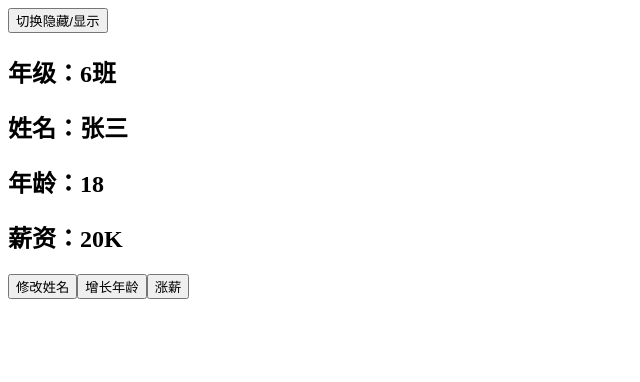
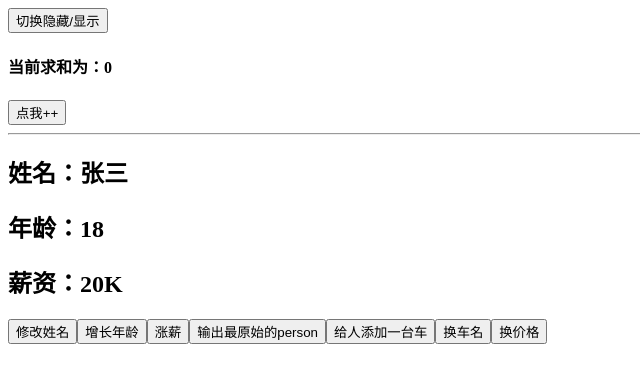
Before and after one commit to Carefree-happy/vue-project, a Vue app: page / in a window 1280 px wide. Shown: the top 382 px of the page, without its empty margins (0-640 px from the left). Built offline with nearby package versions, Linux system fonts and the light colour scheme.

Commit message:
feat:toRaw与markRaw

```diff
--- a/src/components/Demo.vue
+++ b/src/components/Demo.vue
@@ -1,24 +1,27 @@
 <template>
-	<h4>{{person}}</h4>
-	<h2 @click="city+=',,,'">年级：{{school.class}}</h2>
+	<h4>当前求和为：{{sum}}</h4>
+	<button @click="sum++">点我++</button>
+	<hr>
 	<h2>姓名：{{name}}</h2>
 	<h2>年龄：{{age}}</h2>
 	<h2>薪资：{{job.j1.salary}}K</h2>
+	<h3 v-show="person.car">座驾信息：{{person.car}}</h3>
 	<button @click="name+='~'">修改姓名</button>
 	<button @click="age++">增长年龄</button>
 	<button @click="job.j1.salary++">涨薪</button>
+	<button @click="showRawPerson">输出最原始的person</button>
+	<button @click="addCar">给人添加一台车</button>
+	<button @click="person.car.name+='!'">换车名</button>
+	<button @click="changePrice">换价格</button>
 </template>
 
 <script>
-	import {ref,reactive, shallowReadonly,} from 'vue'
+	import {ref,reactive,toRefs,toRaw,markRaw} from 'vue'
 	export default {
 		name: 'DemoInfo',
 		setup(){
-			let city = ref('上饶');
-			let school = reactive({
-				class: '6班'
-			})
 			//数据
+			let sum = ref(0)
 			let person = reactive({
 				name:'张三',
 				age:18,
@@ -28,13 +31,31 @@
 					}
 				}
 			})
-			person = shallowReadonly(person)
+
+			function showRawPerson(){
+				const p = toRaw(person)
+				p.age++
+				console.log(p)
+			}
+
+			function addCar(){
+				let car = {name:'奔驰',price:40}
+				person.car = markRaw(car)
+			}
+
+			function changePrice(){
+				person.car.price++
+				console.log(person.car.price)
+			}
 
 			//返回一个对象（常用）
 			return {
-				city,
-				school,
-				...person,
+				sum,
+				person,
+				...toRefs(person),
+				showRawPerson,
+				addCar,
+				changePrice
 			}
 		}
 	}
```
